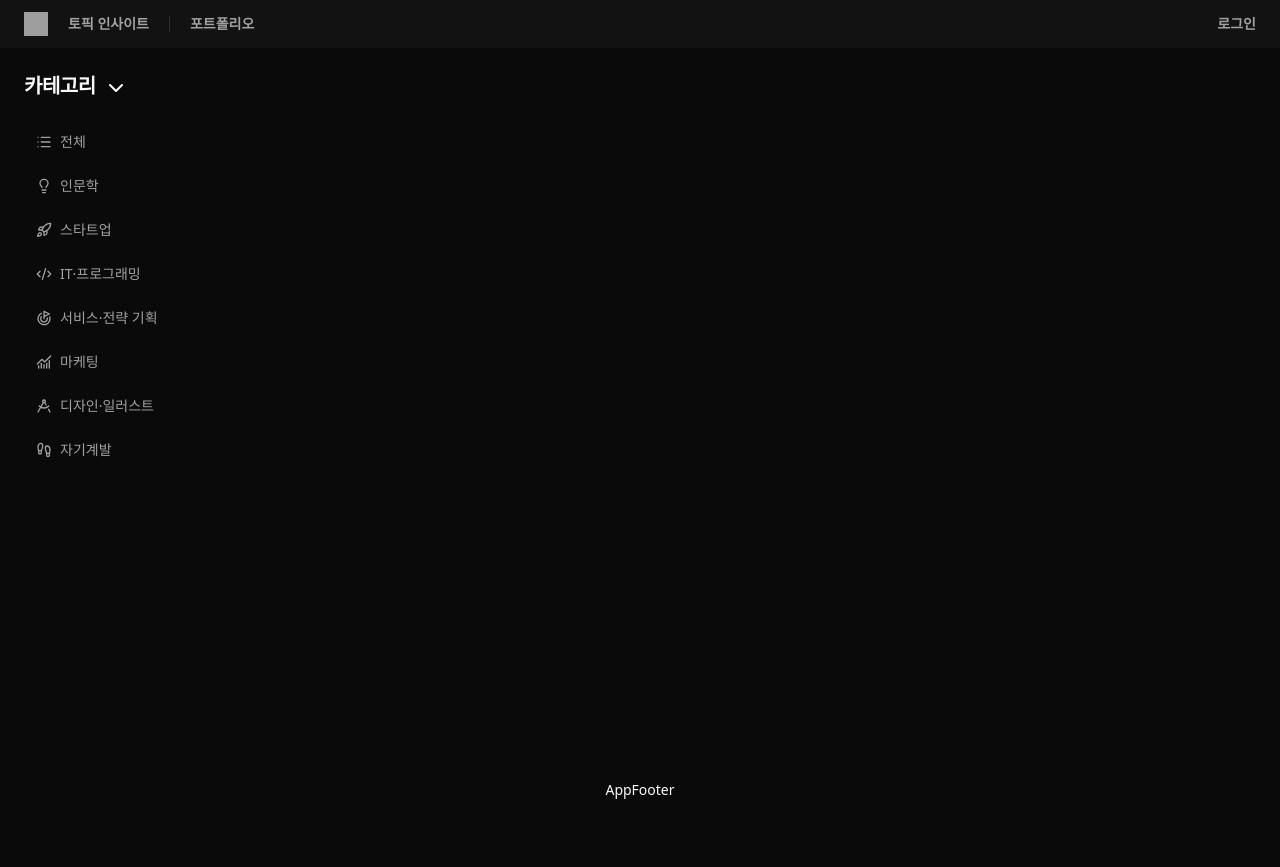
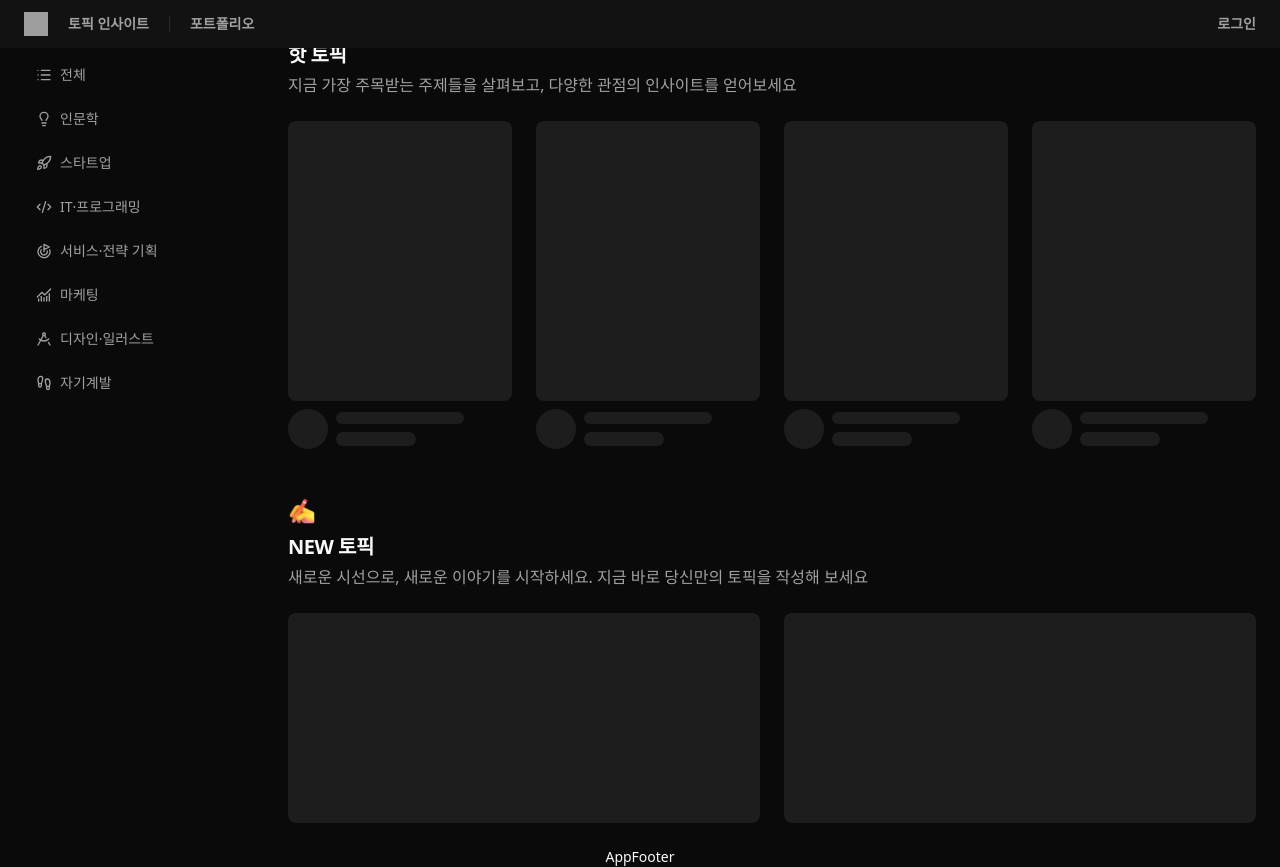
Before and after one commit to foxwood71/react-beginner, a React (Vite) app: page / in a window 1280 px wide. Before the commit the page ends 800 px from the top, so only its background shows below. Built offline with nearby package versions, Linux system fonts and the light colour scheme; grey boxes are pictures that could not be loaded.

Commit message:
chapter15 스켈레톤 UI로 대략적인 레이아웃 구성하기

```diff
--- a/src/App.tsx
+++ b/src/App.tsx
@@ -1,5 +1,6 @@
 import { ThemeProvider } from "@/components/theme-provider";
 import { AppFooter, AppHeader, AppSidebar } from "./components/common";
+import { SkeletonHotTopic, SkeletonNewTopic } from "./components/skeleton";
 
 function App() {
   return (
@@ -11,7 +12,42 @@ function App() {
             {/* 카테고리 사이드바 */}
             <AppSidebar />
             {/* 토픽 콘텐츠 */}
-            <section></section>
+            <section className="flex-1 flex flex-col gap-12">
+              {/* 핫 토픽 */}
+              <div className="w-full flex flex-col gap-6">
+                <div className="flex flex-col gap-1">
+                  <div className="flex flex-col gap-2">
+                    <img src="/assets/gifs/fire.gif" alt="@IMG" className="w-7 h-7" />
+                    <h4 className="scroll-m-20 text-xl font-semibold tracking-tight">핫 토픽</h4>
+                  </div>
+                  <p className="md:text-base text-muted-foreground">
+                    지금 가장 주목받는 주제들을 살펴보고, 다양한 관점의 인사이트를 얻어보세요
+                  </p>
+                </div>
+                <div className="grid grid-cols-4 gap-6">
+                  <SkeletonHotTopic />
+                  <SkeletonHotTopic />
+                  <SkeletonHotTopic />
+                  <SkeletonHotTopic />
+                </div>
+              </div>
+              {/* NEW 토픽 */}
+              <div className="w-full flex flex-col gap-6">
+                <div className="flex flex-col gap-1">
+                  <div className="flex flex-col gap-2">
+                    <img src="/assets/gifs/writing-hand.gif" alt="@IMG" className="w-7 h-7" />
+                    <h4 className="scroll-m-20 text-xl font-semibold tracking-tight">NEW 토픽</h4>
+                  </div>
+                  <p className="md:text-base text-muted-foreground">
+                    새로운 시선으로, 새로운 이야기를 시작하세요. 지금 바로 당신만의 토픽을 작성해 보세요
+                  </p>
+                </div>
+                <div className="grid grid-cols-2 gap-6">
+                  <SkeletonNewTopic />
+                  <SkeletonNewTopic />
+                </div>
+              </div>
+            </section>
           </main>
         </div>
         <AppFooter />
--- /dev/null
+++ b/src/components/skeleton/hot-topic.tsx
@@ -0,0 +1,18 @@
+import { Skeleton } from "../ui";
+
+function SkeletonHotTopic() {
+  return (
+    <div className="w-full flex flex-col gap-2">
+      <Skeleton className="w-full  h-70" />
+      <div className="flex items-center gap-2">
+        <Skeleton className="w-10  h-10 rounded-full" />
+        <div className="flex flex-col gap-2">
+          <Skeleton className="w-32 h-3" />
+          <Skeleton className="w-20 h-[14px]" />
+        </div>
+      </div>
+    </div>
+  );
+}
+
+export { SkeletonHotTopic };
--- /dev/null
+++ b/src/components/skeleton/index.ts
@@ -0,0 +1,2 @@
+export { SkeletonHotTopic } from "./hot-topic";
+export { SkeletonNewTopic } from "./new-topic";
--- /dev/null
+++ b/src/components/skeleton/new-topic.tsx
@@ -0,0 +1,11 @@
+import { Skeleton } from "../ui";
+
+function SkeletonNewTopic() {
+  return (
+    <div>
+      <Skeleton className="w-full h-[210px]" />
+    </div>
+  );
+}
+
+export { SkeletonNewTopic };
```
Also changed, not shown: public/assets/gifs/fire.gif (renamed from public/assets/gifs/gif-001.gif), public/assets/gifs/writing-hand.gif (renamed from public/assets/gifs/gif-002.gif).
